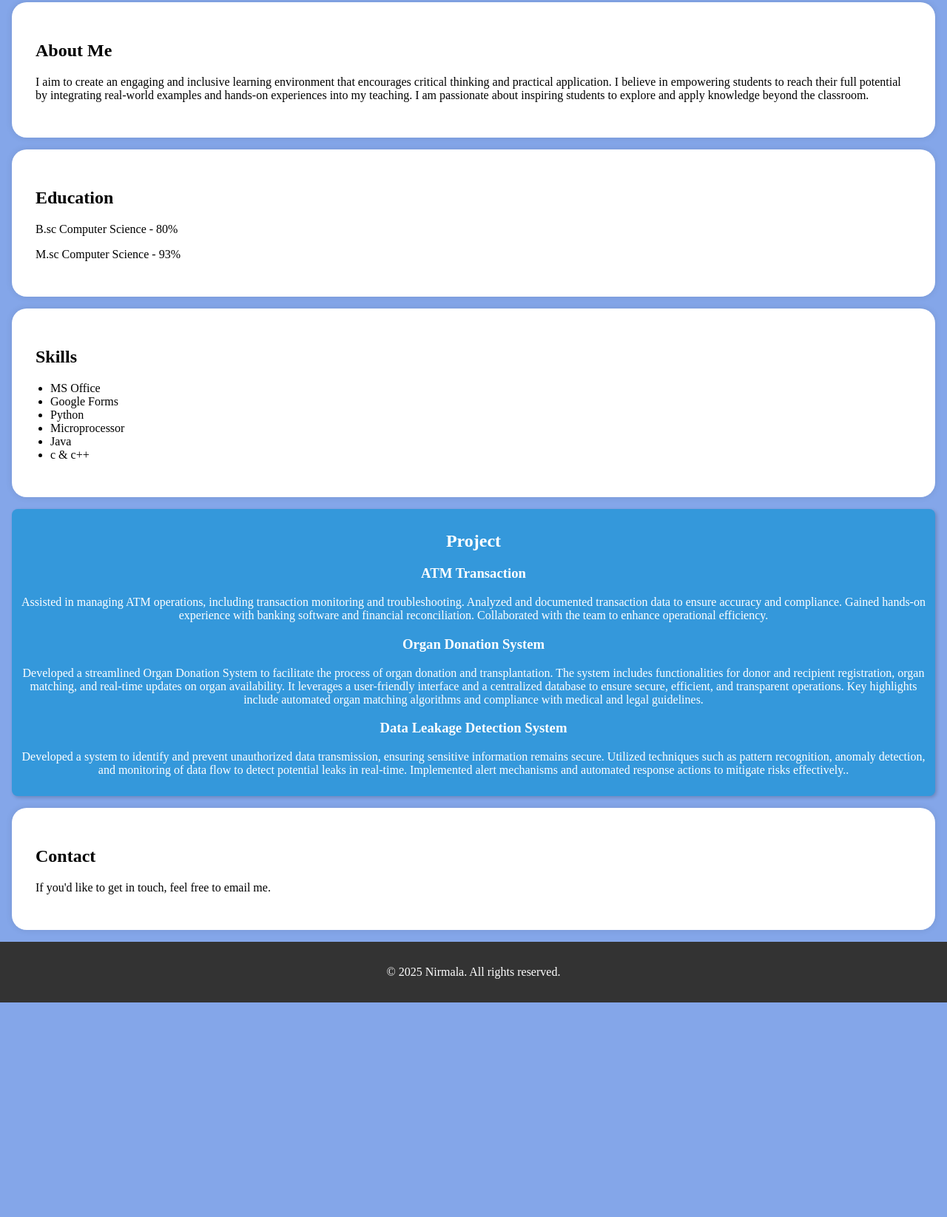
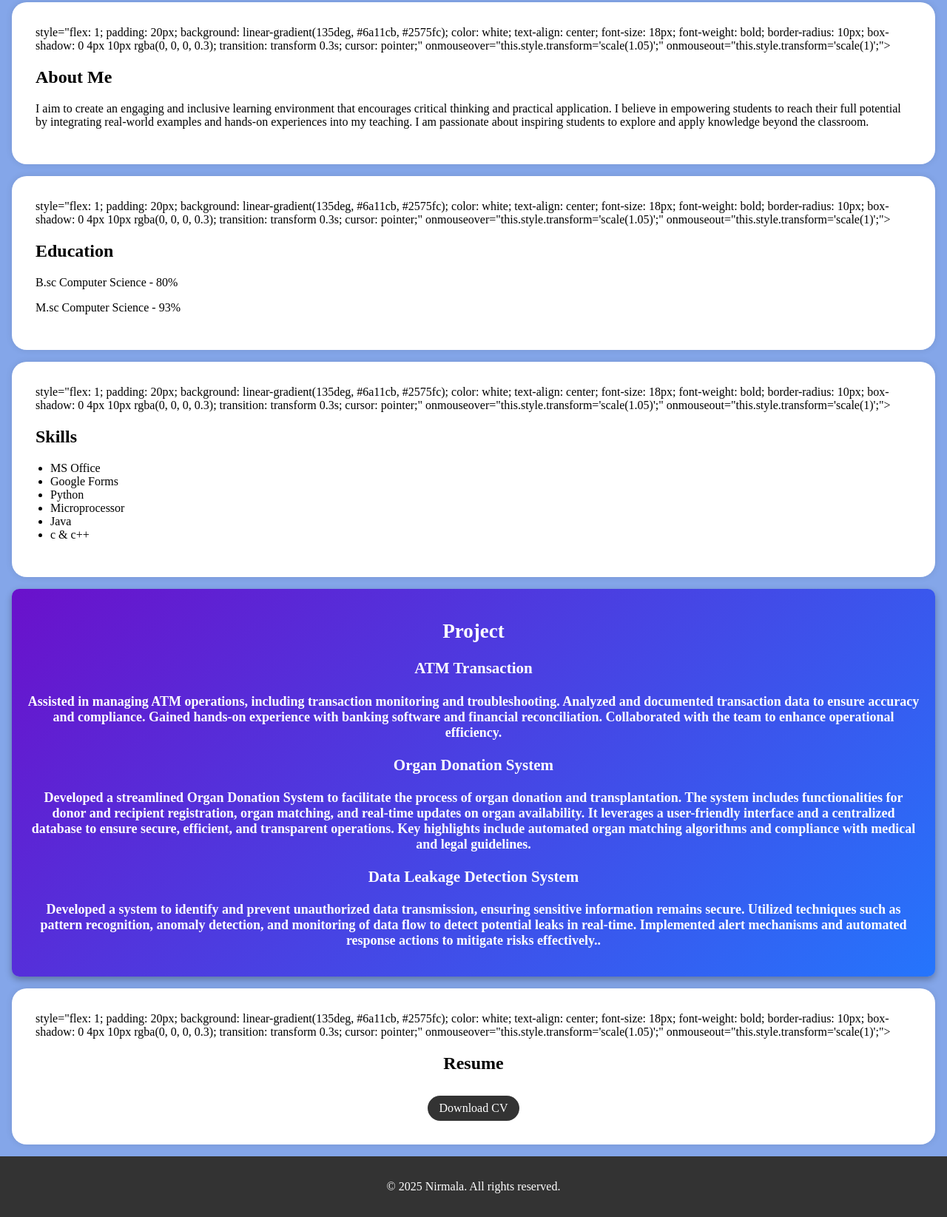
Before and after one commit to Nir-mala-20/NaanMudhalvan, a plain HTML site: page index.html in a window 1280 px wide. Shown: the part 356-2001 px from the top of the page at 74% size. Before the commit the page ends 1711 px from the top, so only its background shows below. Drawn offline with Linux system fonts and the light colour scheme.

Commit message:
index.html

```diff
--- a/index.html
+++ b/index.html
@@ -112,25 +112,25 @@
             </ul>
         </nav>
     </header>
-
     <section id="home">
         <div class="hero">
-
             <h1>Welcome to My Portfolio</h1>
-
-
-
         </div>
     </section>
-
     <section id="About">
         <div class="section-content">
+            style="flex: 1; padding: 20px; background: linear-gradient(135deg, #6a11cb, #2575fc); color: white; text-align: center; font-size: 18px; font-weight: bold; border-radius: 10px; box-shadow: 0 4px 10px rgba(0, 0, 0, 0.3); transition: transform 0.3s; cursor: pointer;"
+             onmouseover="this.style.transform='scale(1.05)';"
+             onmouseout="this.style.transform='scale(1)';">
             <h2>About Me</h2>
             <p>I aim to create an engaging and inclusive learning environment that encourages critical thinking and practical application. I believe in empowering students to reach their full potential by integrating real-world examples and hands-on experiences into my teaching. I am passionate about inspiring students to explore and apply knowledge beyond the classroom.</p>
         </div>
     </section>
 <section id="Education">
         <div class="section-content">
+            style="flex: 1; padding: 20px; background: linear-gradient(135deg, #6a11cb, #2575fc); color: white; text-align: center; font-size: 18px; font-weight: bold; border-radius: 10px; box-shadow: 0 4px 10px rgba(0, 0, 0, 0.3); transition: transform 0.3s; cursor: pointer;"
+             onmouseover="this.style.transform='scale(1.05)';"
+             onmouseout="this.style.transform='scale(1)';">
             <h2>Education </h2>
             <p>B.sc Computer Science - 80% </p>
             <p>M.sc Computer Science - 93% </p>
@@ -138,6 +138,9 @@
     </section>
     <section id="Skills">
         <div class="section-content">
+            style="flex: 1; padding: 20px; background: linear-gradient(135deg, #6a11cb, #2575fc); color: white; text-align: center; font-size: 18px; font-weight: bold; border-radius: 10px; box-shadow: 0 4px 10px rgba(0, 0, 0, 0.3); transition: transform 0.3s; cursor: pointer;"
+             onmouseover="this.style.transform='scale(1.05)';"
+             onmouseout="this.style.transform='scale(1)';">
             <h2>Skills </h2>
             <ul>
                 <li>MS Office</li>
@@ -151,7 +154,9 @@
     </section>
     <section id="Project">
         <div class="section-content"
-            style="flex: 1; padding: 10px; background-color: #3498db; color: white; text-align: center; border-radius: 8px; box-shadow: 2px 2px 5px rgba(0, 0, 0, 0.2);">
+            style="flex: 1; padding: 20px; background: linear-gradient(135deg, #6a11cb, #2575fc); color: white; text-align: center; font-size: 18px; font-weight: bold; border-radius: 10px; box-shadow: 0 4px 10px rgba(0, 0, 0, 0.3); transition: transform 0.3s; cursor: pointer;"
+             onmouseover="this.style.transform='scale(1.05)';"
+             onmouseout="this.style.transform='scale(1)';">
             <h2>Project</h2>
             <div class="project-card">
                 <h3>ATM Transaction</h3>
@@ -171,10 +176,14 @@ Collaborated with the team to enhance operational efficiency.</p>
         </div>
     </section>
 
-    <section id="contact">
+    <section id="Resume">
         <div class="section-content">
-            <h2>Contact</h2>
-            <p>If you'd like to get in touch, feel free to <a nirmala2072002@gmail.com">email me</a>.</p>
+            style="flex: 1; padding: 20px; background: linear-gradient(135deg, #6a11cb, #2575fc); color: white; text-align: center; font-size: 18px; font-weight: bold; border-radius: 10px; box-shadow: 0 4px 10px rgba(0, 0, 0, 0.3); transition: transform 0.3s; cursor: pointer;"
+             onmouseover="this.style.transform='scale(1.05)';"
+             onmouseout="this.style.transform='scale(1)';">
+            <center>
+            <h2>Resume</h2>
+           <a href="./resume.pdf" target="_blank" class="download-button">Download  CV</a> </center>
         </div>
     </section>
 
```
